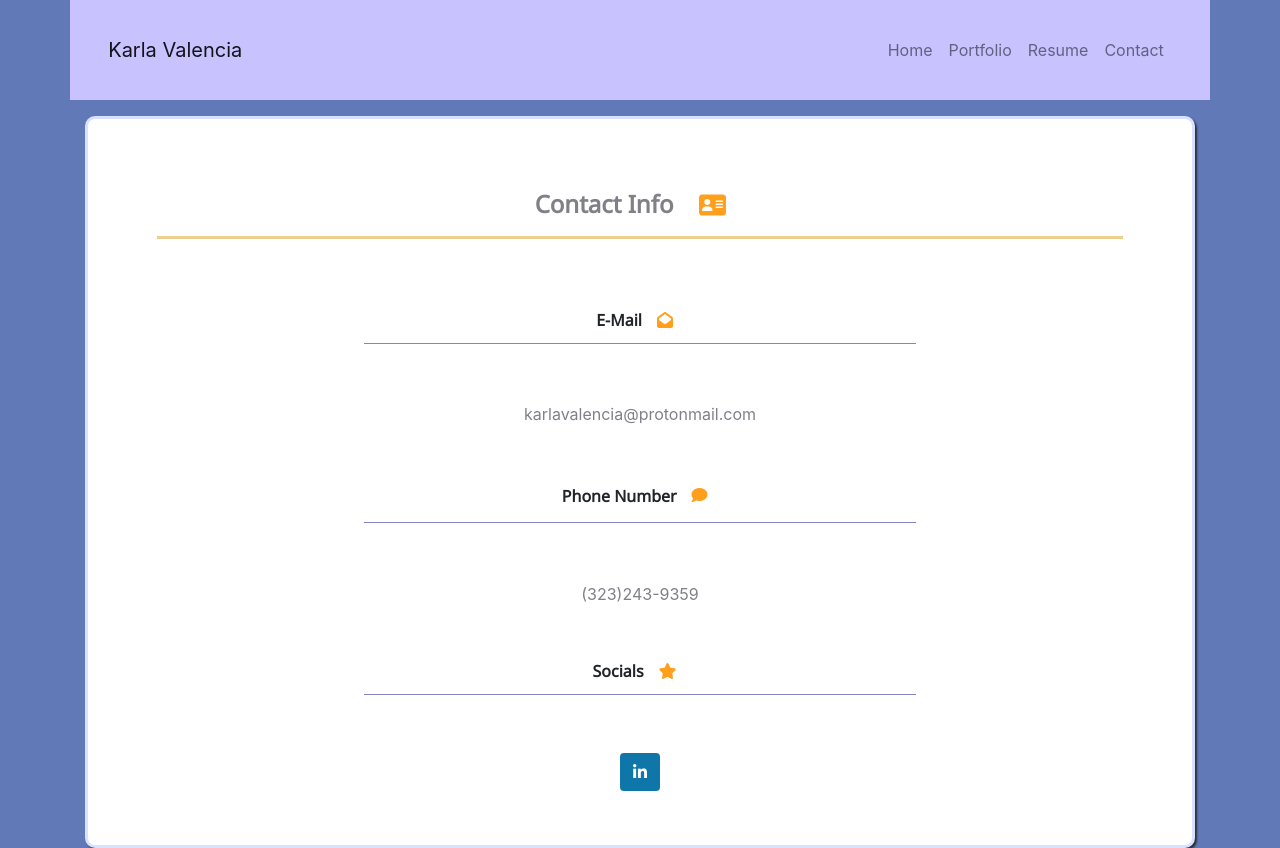
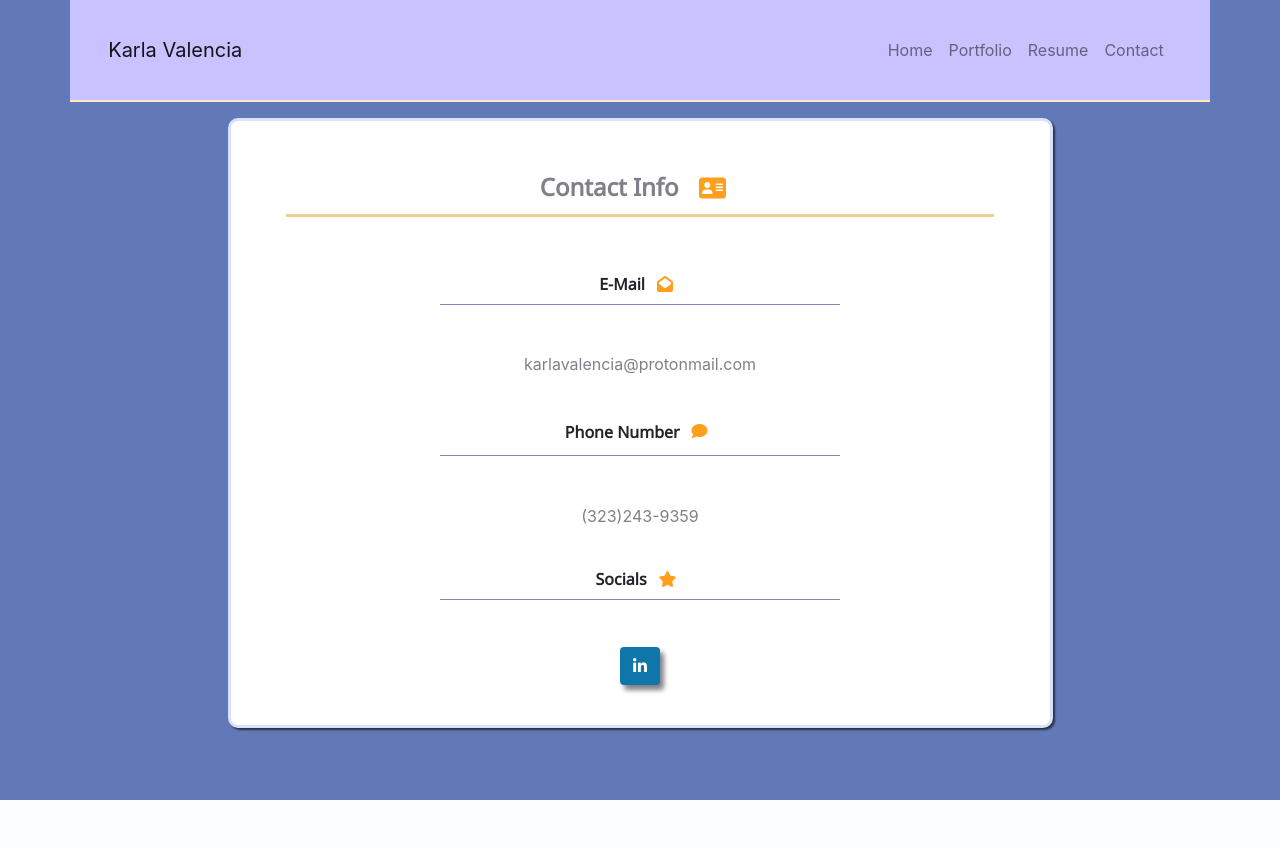
Before and after one commit to karla0/home_page, a Flask app: page /contact in a window 1280 px wide. After the commit the page ends 800 px from the top, so only its background shows below. Run offline with Flask 2, Linux system fonts and the light colour scheme; some libraries are stand-ins or nearby versions.

Commit message:
Updated CSS
- added bootstrap that would make containter width less than container
- updated linkedin icon

```diff
--- a/home_page/static/style.css
+++ b/home_page/static/style.css
@@ -6,7 +6,11 @@ body {
     /* background-color: turquoise; */
     text-align: center;
 
+}
 
+.contact-col a:hover {
+    color: #BF1363;
+    text-decoration: none;
 }
 
 #contact-container {
@@ -49,6 +53,7 @@ body {
 #header-row {
     background-color: #C8C2FF;
     padding: 2%;
+    border-bottom: solid #FFE8C2 2px;
 }
 
 .contact-icon {
@@ -60,4 +65,5 @@ body {
 #linkedin-icon {
     background-color: #0E76A8;
     color: #FFFFFF;
+    box-shadow: 4px 5px 5px #808088;
 }
--- a/home_page/templates/base.html
+++ b/home_page/templates/base.html
@@ -30,9 +30,10 @@
                     </div>
                 </nav>
             </header>
-            <main class="row mt-3">
-                    <div class="col">
+            <main class="row mt-3 justify-content-center">
+                    <div class="col col-9">
                         {% block main %}{% endblock %}
+                        {% block contact%}{% endblock %}
                     </div>
             </main>
         </div>
--- a/home_page/templates/homepage/contact.html
+++ b/home_page/templates/homepage/contact.html
@@ -4,7 +4,7 @@
     Contact
 {% endblock %}
 
-{% block main %}
+{% block contact %}
     <div class="container h-100" id="contact-container">
         <div class="row contact-row justify-content-center">
             <div class="col col-12 contact-col" id="contact-header-col">
--- a/home_page/templates/homepage/resume.html
+++ b/home_page/templates/homepage/resume.html
@@ -3,3 +3,7 @@
 {% block title %}
     Resume
 {% endblock %}
+
+{% block main %}
+    Hello Resume
+{% endblock %}
```
